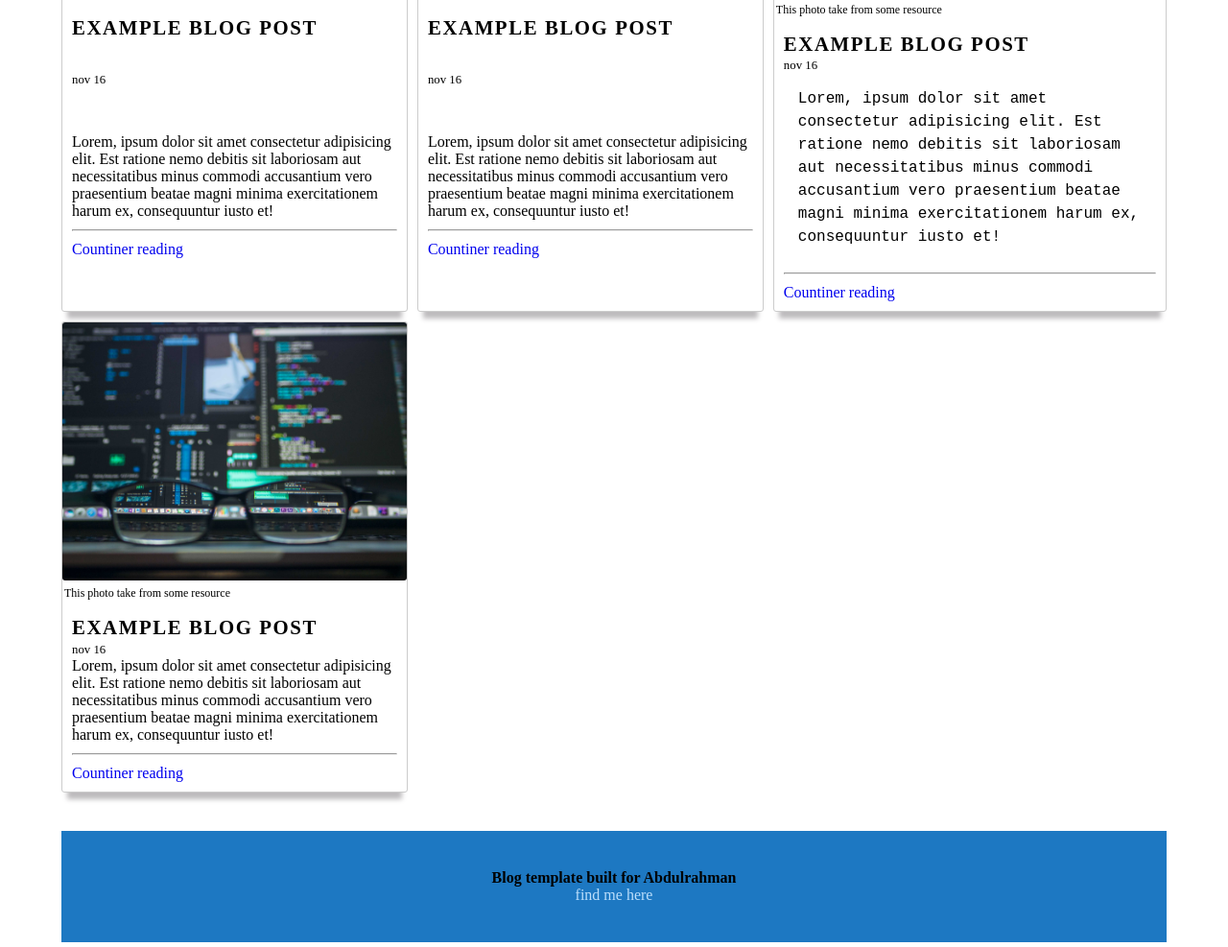
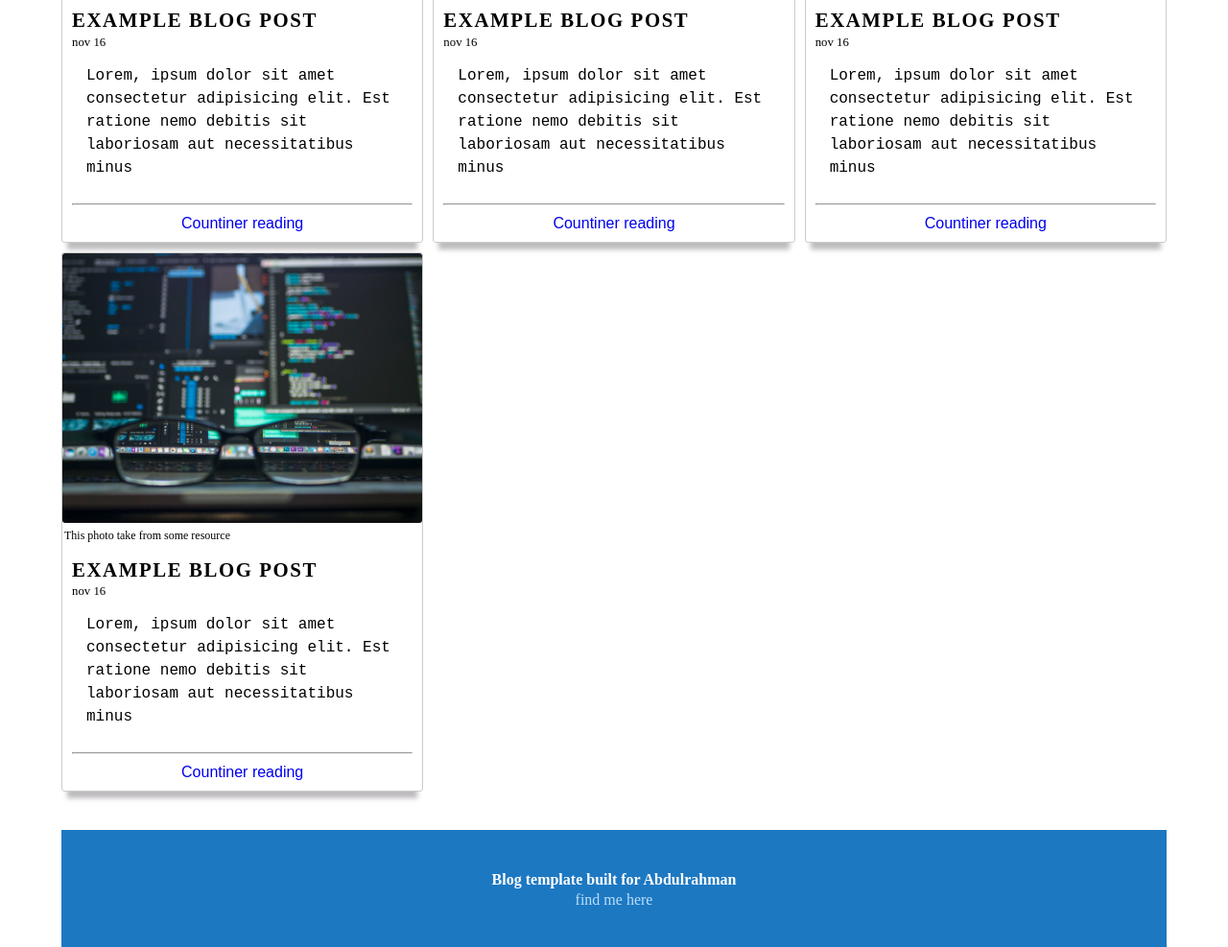
Before and after one commit to abdulrahmanabdullah/personal-blog, a plain HTML site: page index.html in a window 1280 px wide. Shown: the part 382-1369 px from the top of the page at 96% size. Drawn offline with Linux system fonts and the light colour scheme.

Commit message:
create footer, media query css files , add button

```diff
--- a/index.html
+++ b/index.html
@@ -4,7 +4,8 @@
     <meta charset="UTF-8" />
     <meta name="viewport" content="width=device-width, initial-scale=1.0" />
     <title>Personal Blog</title>
-    <link rel="stylesheet" href="../style/home.css" />
+    <!-- <link rel="stylesheet" href="./style/app.css" /> -->
+    <link rel="stylesheet" href="./style/home.css" />
   </head>
   <body>
     <div class="container">
@@ -35,14 +36,14 @@
           <div class="card-content">
             <h3>example blog Post</h3>
             <h6>Nov 16</h6>
-            <p>
+            <p class="card-paragraph">
               Lorem, ipsum dolor sit amet consectetur adipisicing elit. Est
               ratione nemo debitis sit laboriosam aut necessitatibus minus
-              commodi accusantium vero praesentium beatae magni minima
-              exercitationem harum ex, consequuntur iusto et!
             </p>
             <hr style="height: 1px; width: 100%; margin:10px 0 10px 0 " />
-            <a href="../blog-post/blog.html"> Countiner reading</a>
+            <button>
+              <a href="../blog-post/blog.html"> Countiner reading</a>
+            </button>
           </div>
         </div>
         <!-- Second card -->
@@ -56,14 +57,14 @@
           <div class="card-content">
             <h3>example blog Post</h3>
             <h6>Nov 16</h6>
-            <p>
+            <p class="card-paragraph">
               Lorem, ipsum dolor sit amet consectetur adipisicing elit. Est
               ratione nemo debitis sit laboriosam aut necessitatibus minus
-              commodi accusantium vero praesentium beatae magni minima
-              exercitationem harum ex, consequuntur iusto et!
             </p>
             <hr style="height: 1px; width: 100%; margin:10px 0 10px 0 " />
-            <a href="../blog-post/blog.html"> Countiner reading</a>
+            <button>
+              <a href="../blog-post/blog.html"> Countiner reading</a>
+            </button>
           </div>
         </div>
         <!-- Third card -->
@@ -80,11 +81,11 @@
             <p class="card-paragraph">
               Lorem, ipsum dolor sit amet consectetur adipisicing elit. Est
               ratione nemo debitis sit laboriosam aut necessitatibus minus
-              commodi accusantium vero praesentium beatae magni minima
-              exercitationem harum ex, consequuntur iusto et!
             </p>
             <hr style="height: 1px; width: 100%; margin:10px 0 10px 0 " />
-            <a href="../blog-post/blog.html"> Countiner reading</a>
+            <button>
+              <a href="../blog-post/blog.html"> Countiner reading</a>
+            </button>
           </div>
         </div>
         <!-- Forth card -->
@@ -98,20 +99,20 @@
           <div class="card-content">
             <h3>example blog Post</h3>
             <h6>Nov 16</h6>
-            <p>
+            <p class="card-paragraph">
               Lorem, ipsum dolor sit amet consectetur adipisicing elit. Est
               ratione nemo debitis sit laboriosam aut necessitatibus minus
-              commodi accusantium vero praesentium beatae magni minima
-              exercitationem harum ex, consequuntur iusto et!
             </p>
             <hr style="height: 1px; width: 100%; margin:10px 0 10px 0 " />
-            <a href="#"> Countiner reading</a>
+            <button>
+              <a href="../blog-post/blog.html"> Countiner reading</a>
+            </button>
           </div>
         </div>
       </main>
       <footer>
         <div class="footer-content">
-          <h6>Blog template built for Abdulrahman</h6>
+          <h2>Blog template built for Abdulrahman</h2>
           <a href=""> find me here </a>
         </div>
       </footer>
--- a/style/app.css
+++ b/style/app.css
@@ -46,37 +46,10 @@ html {
   font-size: 2.2rem;
 }
 
-footer {
-  height: auto;
-  background: #1d78c2;
-  margin: 30px 0 0 0;
-  padding: 20px;
-  width: 100%;
-  padding: 40px;
-  position: relative;
-}
-footer .footer-content {
-  display: flex;
-  flex-wrap: nowrap;
-  flex-direction: column;
-  justify-content: center;
-  align-items: center;
-}
-footer h2 {
-  color: #ffffff;
-  line-height: 1.5;
-}
-footer a {
-  color: #bbdefb;
-}
-
 a {
   text-decoration: none;
 }
-
-/* Media query */
-/* Tablet device */
-@media (max-width: 600px) {
+@media (max-width: 760px) {
   .container {
     width: 90%;
     height: 100%;
@@ -108,7 +81,6 @@ a {
     width: 100%;
   }
 }
-/* mobiles  */
 @media (max-width: 460px) {
   .header {
     width: 100%;
--- a/style/blog.css
+++ b/style/blog.css
@@ -1,5 +1,6 @@
 /* global app style */
 @import 'app.css';
+@import 'footer.css';
 .post-container {
   width: 90%;
   height: auto;
--- /dev/null
+++ b/style/footer.css
@@ -0,0 +1,23 @@
+footer {
+  height: auto;
+  background: #1d78c2;
+  margin: 30px 0 0 0;
+  padding: 20px;
+  width: 100%;
+  padding: 40px;
+  position: relative;
+}
+footer .footer-content {
+  display: flex;
+  flex-wrap: nowrap;
+  flex-direction: column;
+  justify-content: center;
+  align-items: center;
+}
+footer h2 {
+  color: #ffffff;
+  line-height: 1.5;
+}
+footer a {
+  color: #bbdefb;
+}
--- a/style/home.css
+++ b/style/home.css
@@ -1,5 +1,9 @@
 /* global app style */
 @import 'app.css';
+@import 'footer.css';
+/* Tablet query */
+@import url('w-760.css') only screen and (max-width: 760px);
+
 .card-containers {
   display: grid;
   height: auto;
@@ -26,7 +30,13 @@
   flex-direction: column;
   padding: 10px;
 }
-
+.card-content button {
+  background: inherit;
+  border: none;
+}
+.card-content button:hover {
+  cursor: pointer;
+}
 .card-content h3 {
   letter-spacing: 0.1rem;
   font-size: 1.3rem;
@@ -51,28 +61,6 @@
   border-radius: 3px;
 }
 
-/* Breakpoint  */
-@media (max-width: 620px) {
-  .card-containers {
-    display: grid;
-    height: auto;
-    grid-template-columns: auto auto;
-    grid-template-rows: auto 1fr auto;
-    grid-gap: 10px;
-  }
-
-  .card {
-    width: 100%;
-    height: auto;
-    border: 1px solid #cccccc;
-    justify-content: space-between;
-    align-items: center;
-  }
-  .card-content {
-    padding: 10px;
-  }
-}
-
 @media (max-width: 460px) {
   .card-containers {
     grid-template-columns: auto;
@@ -85,4 +73,7 @@
     height: auto;
     padding: 0px;
   }
+  .card-content .card-paragraph {
+    padding: 2px;
+  }
 }
--- /dev/null
+++ b/style/w-760.css
@@ -0,0 +1,22 @@
+.card-containers {
+  display: grid;
+  height: auto;
+  grid-template-columns: auto auto;
+  grid-template-rows: auto 1fr auto;
+  grid-gap: 10px;
+}
+
+.card {
+  width: 100%;
+  height: auto;
+  border: 1px solid #cccccc;
+  justify-content: space-between;
+  align-items: center;
+}
+.card-content {
+  padding: 10px;
+}
+
+.card-content .card-paragraph {
+  padding: 5px;
+}
```
Also changed, not shown: blog-post/blog.html (+3 -3 lines).
